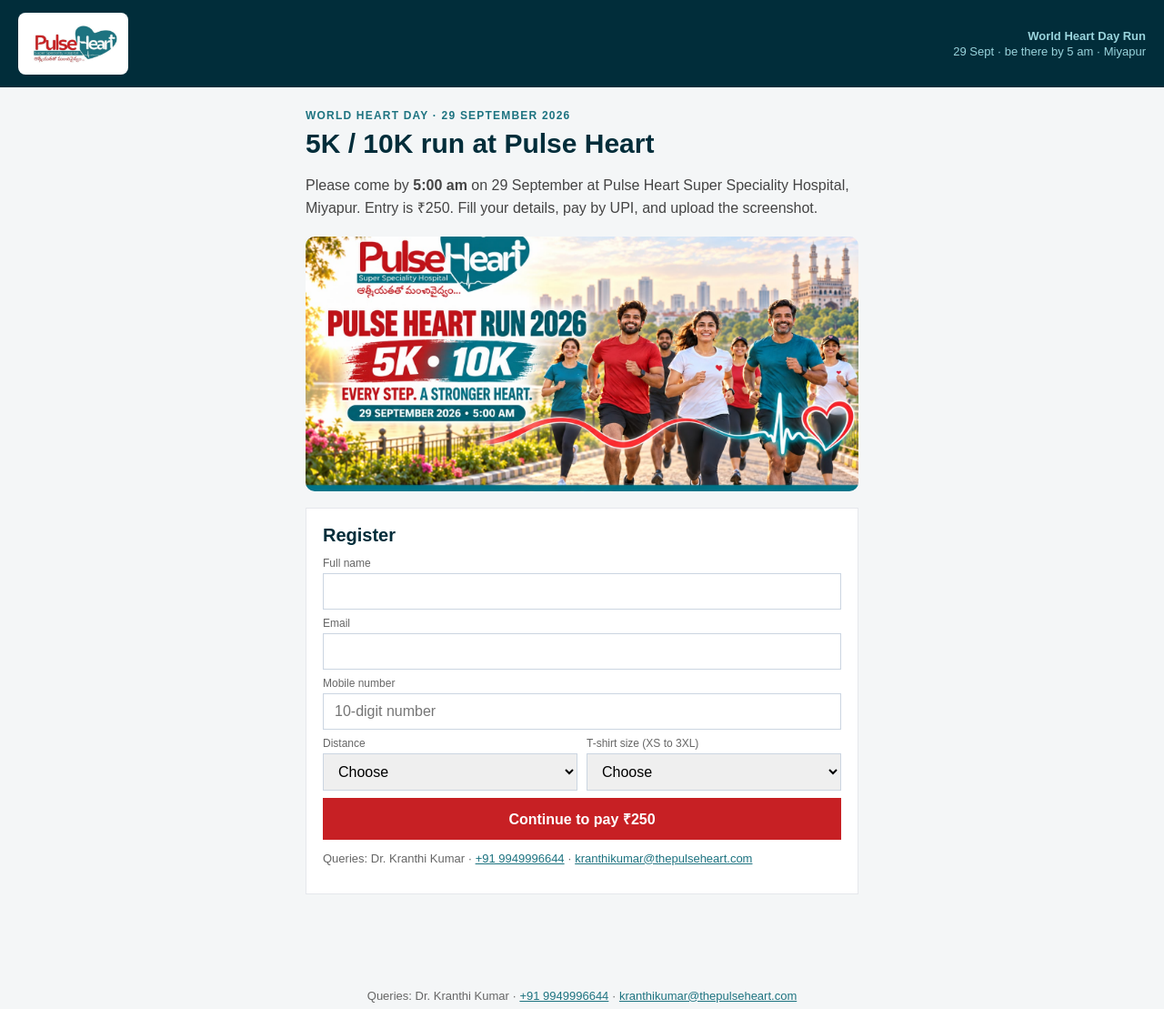
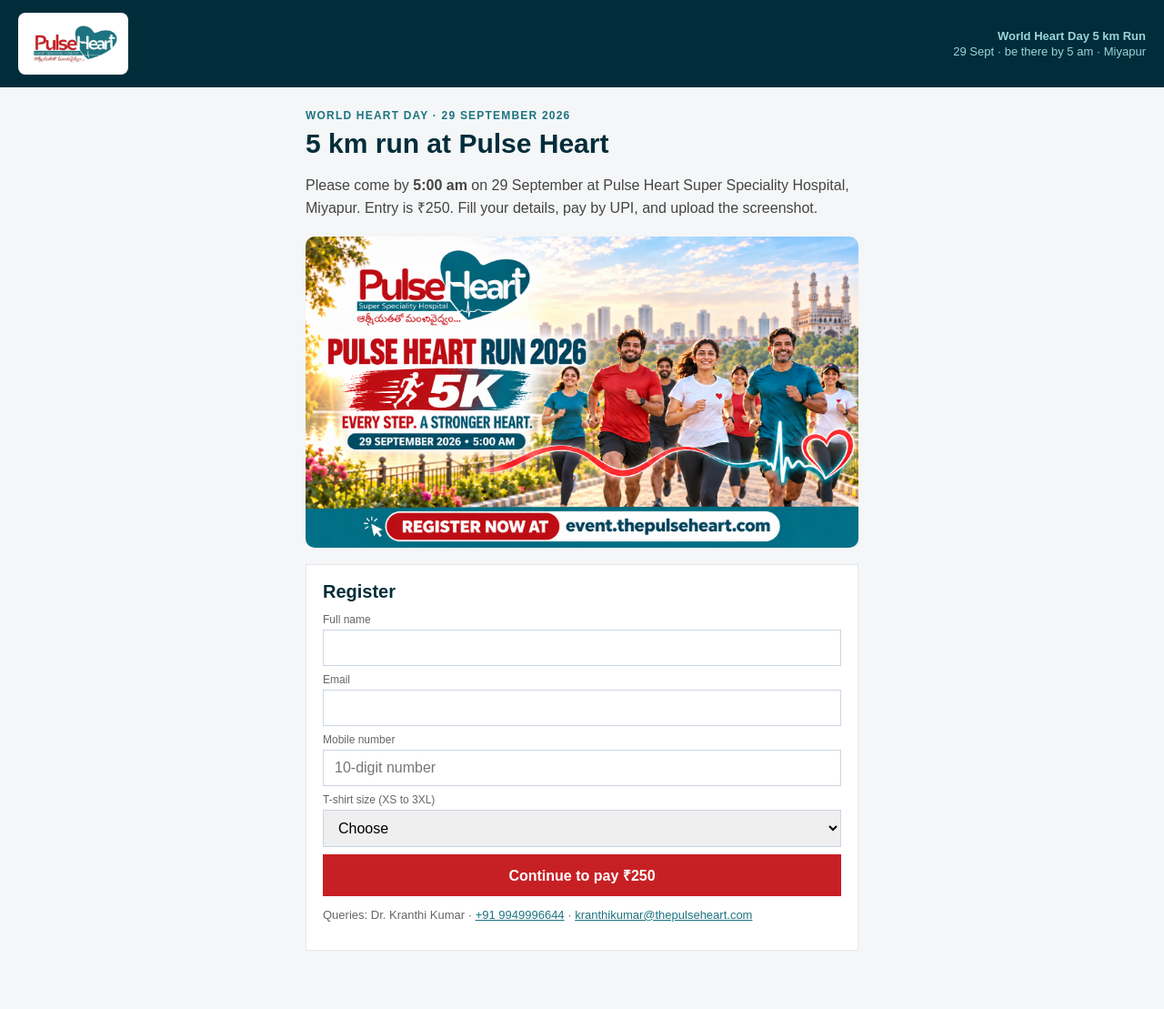
Before and after one commit to suneel999/whd_run, a Flask app: page / in a window 1280 px wide. Shown: the top 1109 px of the page at 91% size. Run offline with Flask 3, Linux system fonts and the light colour scheme.

Commit message:
Make the event a 5 km run only and use the new poster.
Co-authored-by: Cursor <cursoragent@cursor.com>

```diff
--- a/app.py
+++ b/app.py
@@ -92,7 +92,7 @@ def register_page():
                     "email": request.form.get("email"),
                     "phone": request.form.get("phone"),
                     "tshirt": request.form.get("tshirt"),
-                    "distance": request.form.get("distance"),
+                    "distance": "5K",
                 }
             )
         except ValueError as exc:
--- a/db.py
+++ b/db.py
@@ -13,7 +13,7 @@ IST = ZoneInfo("Asia/Kolkata")
 
 STATUSES = ("pending", "success")
 TSHIRTS = ("XS", "S", "M", "L", "XL", "XXL", "3XL")
-DISTANCES = ("5K", "10K")
+DISTANCES = ("5K",)
 
 
 def now() -> str:
@@ -70,13 +70,13 @@ def create(data: dict) -> dict:
     phone = clean(data.get("phone"), 30)
     phone_norm = norm_phone(phone)
     tshirt = clean(data.get("tshirt"), 8).upper()
-    distance = clean(data.get("distance"), 8).upper()
+    distance = clean(data.get("distance") or "5K", 8).upper()
+    if distance not in DISTANCES:
+        distance = "5K"
     if not name or "@" not in email or len(phone_norm) < 12:
         raise ValueError("Name, a valid email, and a 10-digit mobile number are required.")
     if tshirt not in TSHIRTS:
         raise ValueError("Choose a T-shirt size.")
-    if distance not in DISTANCES:
-        raise ValueError("Choose 5K or 10K.")
     stamp = now()
     conn = connect()
     conn.execute(
--- a/mailer.py
+++ b/mailer.py
@@ -37,7 +37,7 @@ def send_success_email(reg: dict) -> None:
     msg["Reply-To"] = f"{query_name} <{query_email}>"
     text = (
         f"Dear {name},\n\n"
-        "Your payment for the Pulse Heart World Heart Day 5K/10K run is confirmed.\n\n"
+        "Your payment for the Pulse Heart World Heart Day 5 km run is confirmed.\n\n"
         f"Distance: {reg.get('distance')}\n"
         f"T-shirt: {reg.get('tshirt')}\n"
         "Date: Tuesday, 29 September 2026\n"
@@ -52,7 +52,7 @@ def send_success_email(reg: dict) -> None:
     html = f"""
     <div style="font-family:Arial,Helvetica,sans-serif;max-width:560px;color:#222">
       <p>Dear {name},</p>
-      <p>Your payment for the <strong>Pulse Heart World Heart Day 5K/10K run</strong> is confirmed.</p>
+      <p>Your payment for the <strong>Pulse Heart World Heart Day 5 km run</strong> is confirmed.</p>
       <p>
         Distance: <strong>{reg.get('distance')}</strong><br>
         T-shirt: <strong>{reg.get('tshirt')}</strong><br>
--- a/static/style.css
+++ b/static/style.css
@@ -100,8 +100,8 @@ h2 { color: var(--navy); margin: 0 0 12px; font-size: 20px; }
 .hero-photo img {
   width: 100%;
   height: auto;
-  max-height: 280px;
-  object-fit: cover;
+  max-height: 720px;
+  object-fit: contain;
   border-radius: 10px;
   display: block;
 }
--- a/templates/admin_login.html
+++ b/templates/admin_login.html
@@ -9,6 +9,6 @@
     <div><label>Password</label><input name="pass" type="password" autocomplete="current-password" required></div>
     <button type="submit">Open CRM</button>
   </form>
-  <p class="muted">World Heart Day 5K/10K run registrations and payment screenshots.</p>
+  <p class="muted">World Heart Day 5 km run registrations and payment screenshots.</p>
 </div>
 {% endblock %}
--- a/templates/public_base.html
+++ b/templates/public_base.html
@@ -3,8 +3,8 @@
 <head>
   <meta charset="UTF-8">
   <meta name="viewport" content="width=device-width, initial-scale=1">
-  <title>{% block title %}World Heart Day 5K/10K Run | Pulse Heart{% endblock %}</title>
-  <meta name="description" content="Register for the Pulse Heart World Heart Day 5K/10K run on 29 September 2026. Please come by 5:00 am, Miyapur, Hyderabad. Entry ₹250.">
+  <title>{% block title %}World Heart Day 5 km Run | Pulse Heart{% endblock %}</title>
+  <meta name="description" content="Register for the Pulse Heart World Heart Day 5 km run on 29 September 2026. Please come by 5:00 am, Miyapur, Hyderabad. Entry ₹250.">
   <link rel="stylesheet" href="{{ url_for('static', filename='style.css') }}">
 </head>
 <body class="public">
@@ -13,7 +13,7 @@
       <img src="{{ url_for('static', filename='logo.png') }}" alt="Pulse Heart Super Speciality Hospital" width="180" height="72">
     </a>
     <div class="pub-meta">
-      <strong>World Heart Day Run</strong>
+      <strong>World Heart Day 5 km Run</strong>
       <span>29 Sept · be there by 5 am · Miyapur</span>
     </div>
   </header>
--- a/templates/register.html
+++ b/templates/register.html
@@ -2,11 +2,11 @@
 {% block content %}
 <section class="hero-card">
   <p class="eyebrow">World Heart Day · 29 September 2026</p>
-  <h1>5K / 10K run at Pulse Heart</h1>
+  <h1>5 km run at Pulse Heart</h1>
   <p class="lead">Please come by <strong>5:00 am</strong> on 29 September at Pulse Heart Super Speciality Hospital, Miyapur. Entry is ₹{{ fee }}. Fill your details, pay by UPI, and upload the screenshot.</p>
 </section>
 <p class="hero-photo">
-  <img src="{{ url_for('static', filename='sample.jpeg') }}" alt="Pulse Heart World Heart Day 5K and 10K run" width="640" height="360">
+  <img src="{{ url_for('static', filename='sample2.png') }}" alt="Pulse Heart World Heart Day 5 km run poster" width="640" height="900">
 </p>
 <div class="card">
   <h2>Register</h2>
@@ -23,14 +23,6 @@
       <label for="phone">Mobile number</label>
       <input id="phone" name="phone" type="tel" required maxlength="15" autocomplete="tel" inputmode="numeric" placeholder="10-digit number">
     </div>
-    <div class="two">
-      <div>
-        <label for="distance">Distance</label>
-        <select id="distance" name="distance" required>
-          <option value="">Choose</option>
-          {% for item in DISTANCES %}<option value="{{ item }}">{{ item }}</option>{% endfor %}
-        </select>
-      </div>
     <div>
       <label for="tshirt">T-shirt size (XS to 3XL)</label>
       <select id="tshirt" name="tshirt" required>
@@ -38,7 +30,6 @@
         {% for item in TSHIRTS %}<option value="{{ item }}">{{ item }}</option>{% endfor %}
       </select>
     </div>
-    </div>
     <button type="submit">Continue to pay ₹{{ fee }}</button>
   </form>
   <p class="muted">Queries: {{ query_name }} · <a href="tel:{{ query_phone }}">+91 {{ query_phone }}</a> · <a href="mailto:{{ query_email }}">{{ query_email }}</a></p>
```
Also changed, not shown: README.md, static/sample2.png (added). Lines whose indentation alone changed are shown as unchanged.
